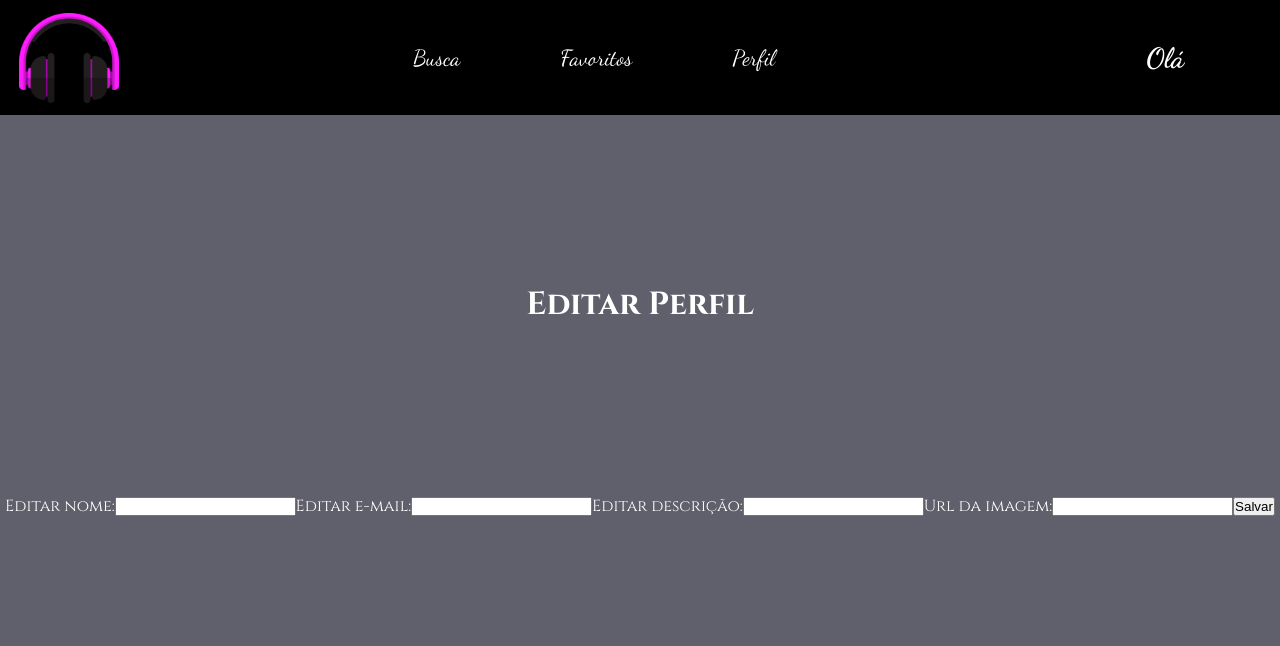
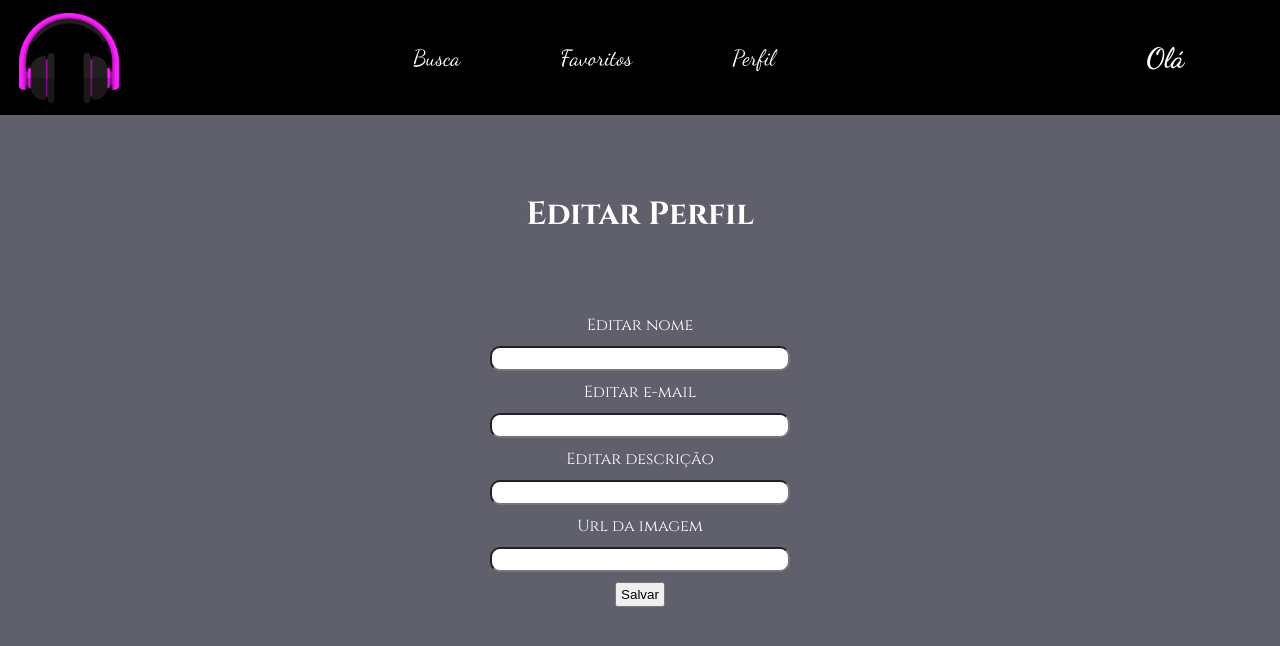
Before and after one commit to lucaseduardolema/trybetunes, a React (Create React App) app: page /trybetunes/profile/edit in a window 1280 px wide. Shown: the top 646 px of the page. Built offline with nearby package versions, Linux system fonts and the light colour scheme.

Commit message:
add css profile edit

```diff
--- a/src/index.css
+++ b/src/index.css
@@ -547,3 +547,22 @@ header a:active {
   align-items: center;
   padding-top: var(--headerSize);
 }
+
+.page-profile-edit form {
+  display: flex;
+  flex-direction: column;
+  align-items: center;
+  gap: 10px 0;
+}
+
+.page-profile-edit input {
+  width: 300px;
+  height: 25px;
+  border-radius: 10px;
+  padding-left: 5px;
+}
+
+.page-profile-edit button {
+  width: 50px;
+  height: 25px;
+}
--- a/src/pages/ProfileEdit.jsx
+++ b/src/pages/ProfileEdit.jsx
@@ -82,7 +82,8 @@ class ProfileEdit extends React.Component {
           ) : (
             <form>
               <label htmlFor="name">
-                Editar nome:
+                Editar nome
+              </label>
                 <input
                   data-testid="edit-input-name"
                   id="name"
@@ -91,10 +92,10 @@ class ProfileEdit extends React.Component {
                   value={name}
                   onChange={this.handleChange}
                 />
-              </label>
 
               <label htmlFor="email">
-                Editar e-mail:
+                Editar e-mail
+              </label>
                 <input
                   data-testid="edit-input-email"
                   id="email"
@@ -103,10 +104,10 @@ class ProfileEdit extends React.Component {
                   value={email}
                   onChange={this.handleChange}
                 />
-              </label>
 
               <label htmlFor="description">
-                Editar descrição:
+                Editar descrição
+              </label>
                 <input
                   data-testid="edit-input-description"
                   id="description"
@@ -115,10 +116,10 @@ class ProfileEdit extends React.Component {
                   value={description}
                   onChange={this.handleChange}
                 />
-              </label>
 
               <label htmlFor="image">
-                Url da imagem:
+                Url da imagem
+              </label>
                 <input
                   data-testid="edit-input-image"
                   id="image"
@@ -127,7 +128,6 @@ class ProfileEdit extends React.Component {
                   value={image}
                   onChange={this.handleChange}
                 />
-              </label>
 
               <button
                 data-testid="edit-button-save"
```
